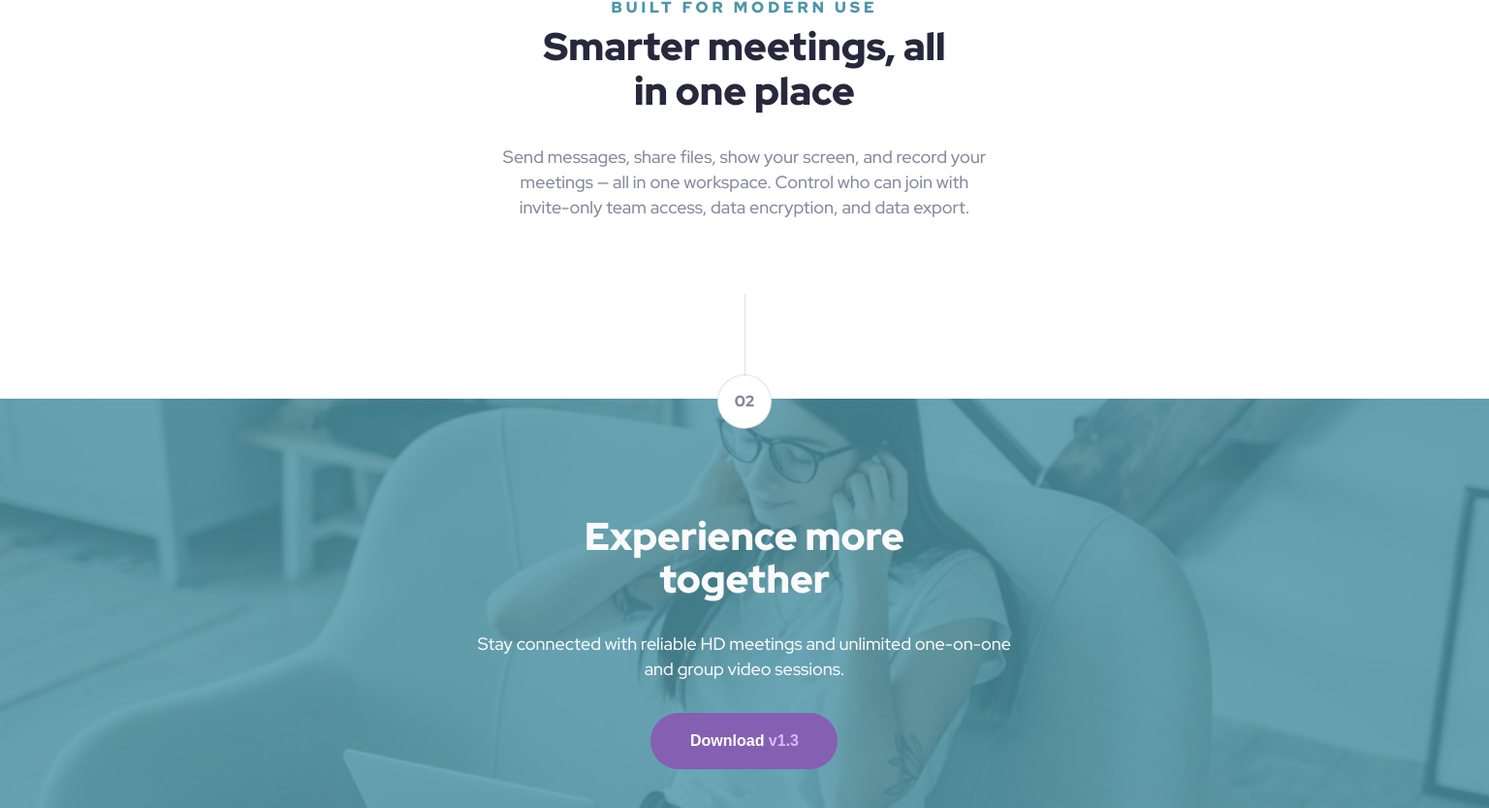
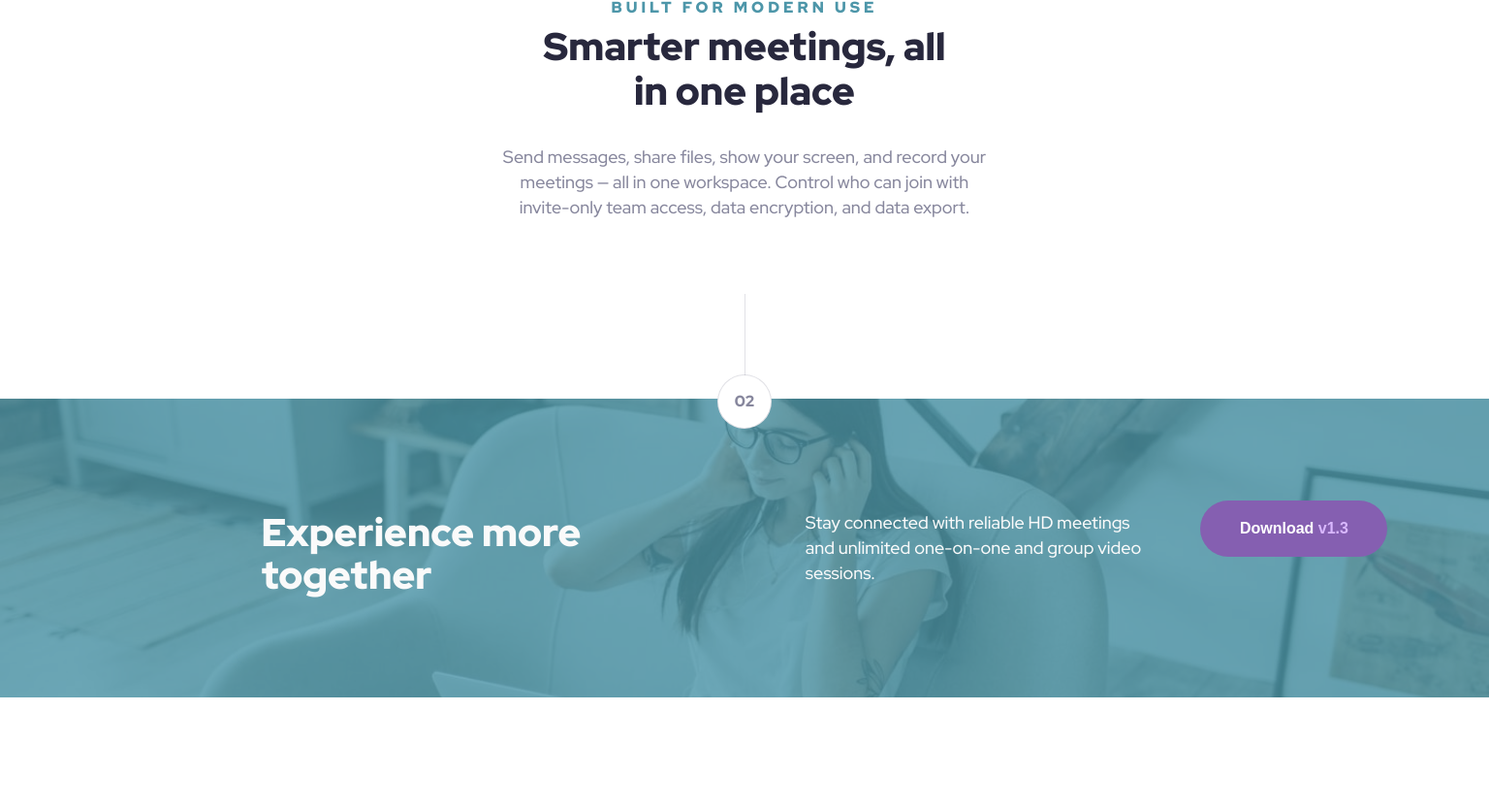
Before and after one commit to DIMITRIDAR/Meet-Langind-Page, a plain HTML site: page index.html in a window 1536 px wide. Shown: the part 1202-2035 px from the top of the page at 97% size. After the commit the page ends 1921 px from the top, so only its background shows below. Drawn offline with Linux system fonts and the light colour scheme.

Commit message:
write down .download2 hover

```diff
--- a/style.css
+++ b/style.css
@@ -482,9 +482,29 @@ footer::before {
 
   .footer-ending {
     display: flex;
-    justify-content: center;
-    flex-direction: column;
-    align-items: center;
-    gap: 3.2rem;
+    flex-direction: row;
+    gap: 6rem;
+  }
+  .experience {
+    padding: 11.6rem 16.5rem 10.4rem;
+    font-size: 4rem;
+    width: 24ch;
+    text-align: start;
+  }
+  .description1 {
+    width: 29ch;
+    text-align: start;
+  }
+
+  .download2 {
+    bottom: 4rem;
+    margin-top: 4rem;
+    transition: 0.5s;
+  }
+
+  .download2:hover {
+    cursor: pointer;
+    background: #b18bdd;
+    transition: 0.5s;
   }
 }
```
